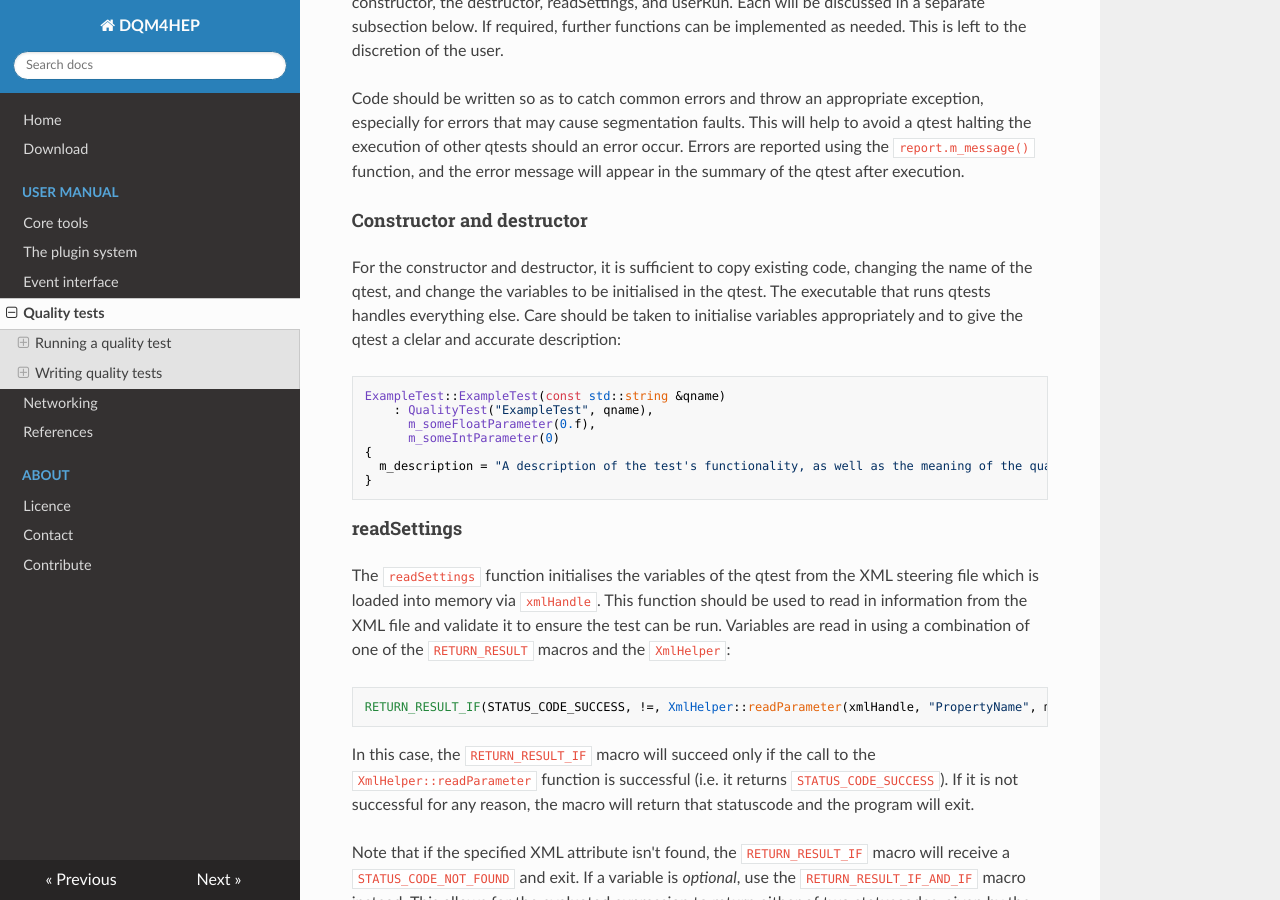
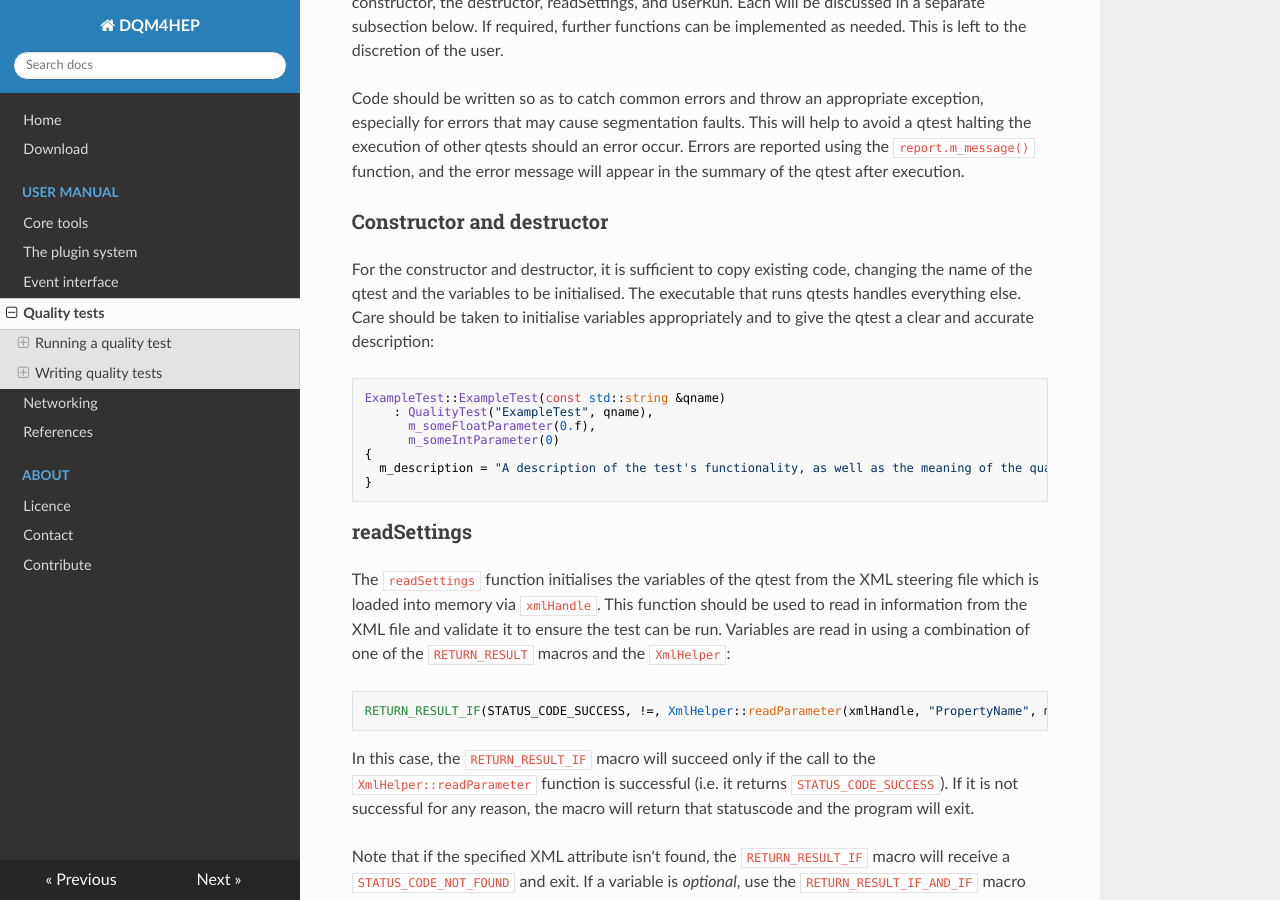
Before and after one commit to tcoates3/dqm4hep-doc, an MkDocs documentation site: the page built from docs/user-manual/quality-test.md, in a window 1280 px wide and 900 px high, scrolled down 2075 px. Built offline with MkDocs 1.6.1, drawn with Linux system fonts in a browser that asks for light colours; nearby versions of some CDN libraries; old or Windows-style settings are respelled for this version of MkDocs.

Commit message:
Changed subsection hierarchy, and fixed minor spelling mistakes

```diff
--- a/docs/user-manual/quality-test.md
+++ b/docs/user-manual/quality-test.md
@@ -61,8 +61,8 @@
 
 Code should be written so as to catch common errors and throw an appropriate exception, especially for errors that may cause segmentation faults. This will help to avoid a qtest halting the execution of other qtests should an error occur. Errors are reported using the `report.m_message()` function, and the error message will appear in the summary of the qtest after execution.
 
-#### Constructor and destructor
-For the constructor and destructor, it is sufficient to copy existing code, changing the name of the qtest, and change the variables to be initialised in the qtest. The executable that runs qtests handles everything else. Care should be taken to initialise variables appropriately and to give the qtest a clelar and accurate description:
+### Constructor and destructor
+For the constructor and destructor, it is sufficient to copy existing code, changing the name of the qtest and the variables to be initialised. The executable that runs qtests handles everything else. Care should be taken to initialise variables appropriately and to give the qtest a clear and accurate description:
 
     ExampleTest::ExampleTest(const std::string &qname)
         : QualityTest("ExampleTest", qname),
@@ -72,7 +72,7 @@
       m_description = "A description of the test's functionality, as well as the meaning of the quality statistic it outputs.";
     }
 
-#### readSettings
+### readSettings
 The `readSettings` function initialises the variables of the qtest from the XML steering file which is loaded into memory via `xmlHandle`. This function should be used to read in information from the XML file and validate it to ensure the test can be run. Variables are read in using a combination of one of the `RETURN_RESULT` macros and the `XmlHelper`:
 
     RETURN_RESULT_IF(STATUS_CODE_SUCCESS, !=, XmlHelper::readParameter(xmlHandle, "PropertyName", m_property))`
@@ -87,7 +87,7 @@
 
 Variables should be checked to ensure that the qtest can be run and that the result is meaningful. While the `XmlHelper::readParameter` and similar functions can take an optional fourth argument for a validator delta function, users are encouraged to make code clear and readable by using if-else statements. This is especially important when checking against more complicated criteria.
 
-#### userRun
+### userRun
 The `userRun` function defines the process of the qtest itself, using the monitor element. The result must be a float between 0.0 and 1.0 that represents the "quality" or "goodness" of the test. The meaning of this quality statistic will vary depending on the qtest but will often take the form of a chi-squared or p-value. At absolute minimum, it should represent a pass-fail case, so that a passing qtest reports a quality of 1 and a failing qtest a quality of 0.
 
 The monitor element must first be cast to an appropriate class. This is best accomplished using the provided `objectTo` function. For example, if the expected monitor element is a TH1:
@@ -112,7 +112,7 @@
     cmake ..
     make install
 
-#### Unit testing
+### Unit testing
 If you intend to contribute your new qtest to the DQM4HEP repositories on Github, it must also have a unit test. Examples can be found in `dqm4hep-core/source/tests/`. A unit test should test both valid tests as well as common failure modes, such as:
 
 - Valid test with incorrect parameters
```
